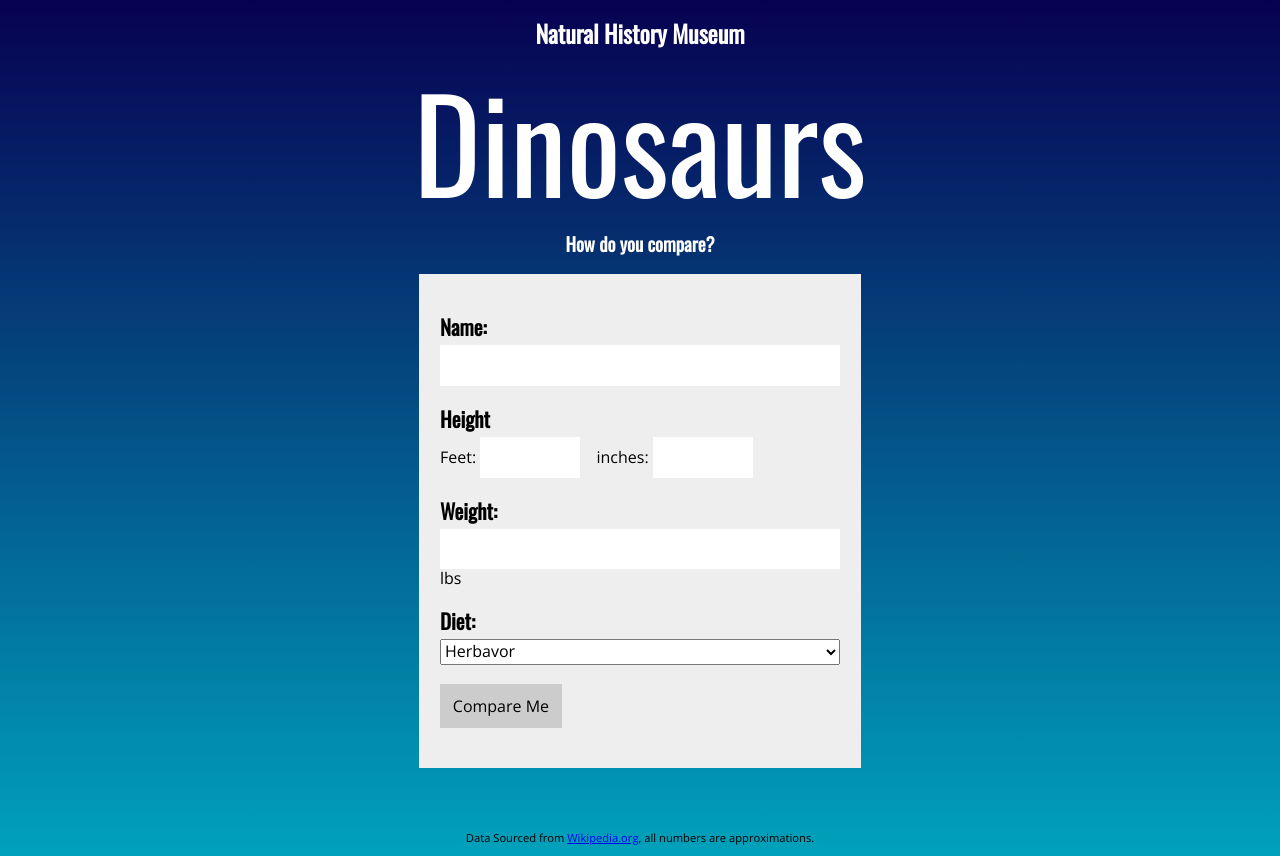
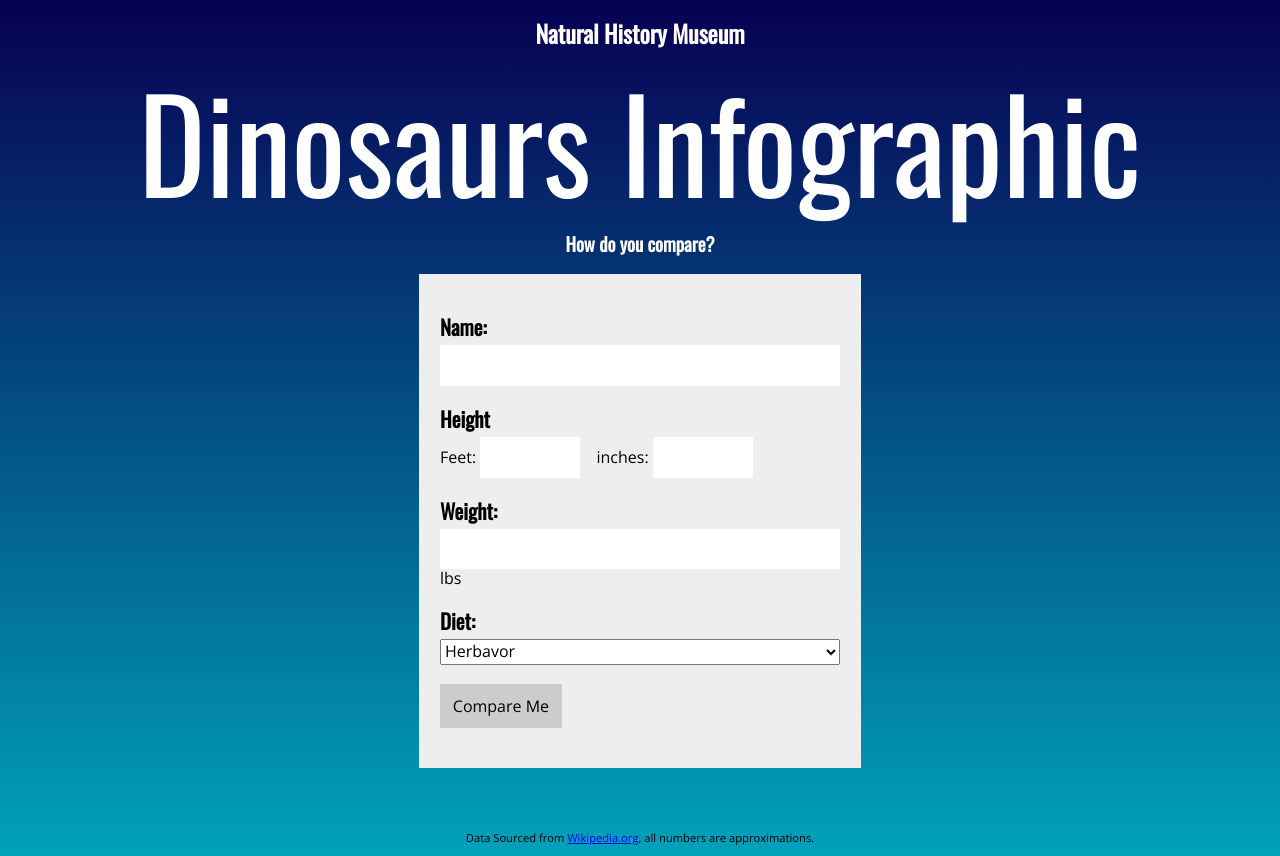
Before and after one commit to herman-woo/DinoInfographic, a plain HTML site: page index.html in a window 1280 px wide. Drawn offline with nearby package versions, Linux system fonts and the light colour scheme; a web font is replaced by a local one.

Commit message:
Update index.html

```diff
--- a/index.html
+++ b/index.html
@@ -16,7 +16,7 @@
 <body>
     <header>
         <h2>Natural History Museum</h2>
-        <h1>Dinosaurs</h1>
+        <h1>Dinosaurs Infographic</h1>
         <h3>How do you compare?</h3>
     </header>
     <!-- Form to get user input -->
```
